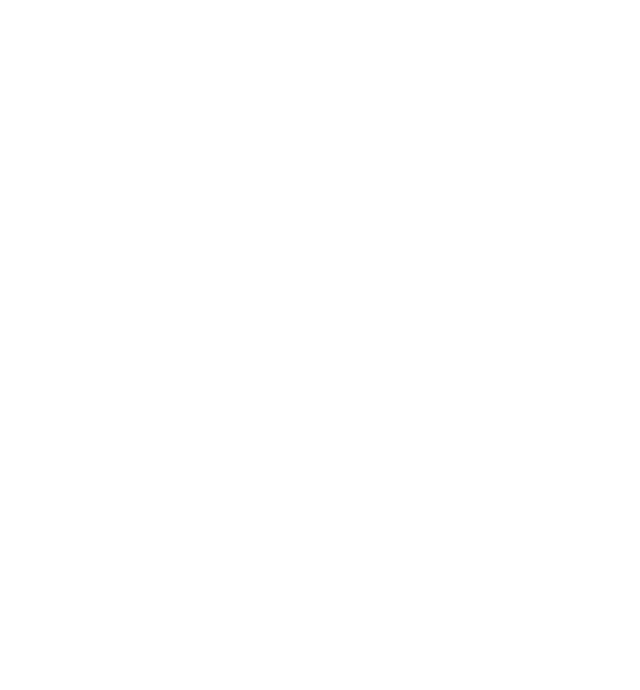
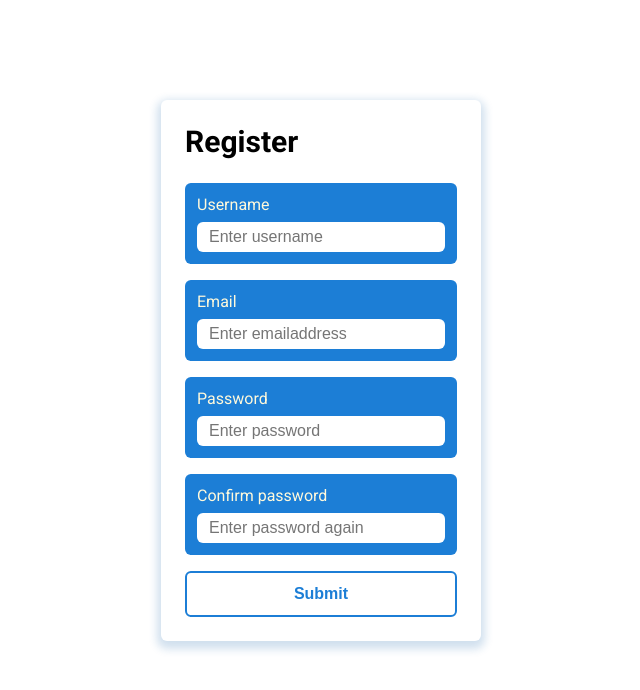
Before and after one commit to ArjanHoek/FormValidator, a plain HTML site: page index.html in a window 1280 px wide. Shown: the whole page, without its empty margins (319-959 px from the left). Drawn offline with Linux system fonts and the light colour scheme.

Commit message:
create html layout and add basic styles

```diff
--- a/index.html
+++ b/index.html
@@ -8,6 +8,31 @@
     <title>Form Validator</title>
   </head>
   <body>
+    <div class="form">
+      <header class="form-header">
+        <h2>Register</h2>
+      </header>
+      <div class="form-items">
+        <div class="form-item">
+          <label>Username</label>
+          <input placeholder="Enter username" />
+        </div>
+        <div class="form-item">
+          <label>Email</label>
+          <input placeholder="Enter emailaddress" />
+        </div>
+        <div class="form-item">
+          <label>Password</label>
+          <input placeholder="Enter password" />
+        </div>
+        <div class="form-item">
+          <label>Confirm password</label>
+          <input placeholder="Enter password again" />
+        </div>
+        <button class="form-item form-submit">Submit</button>
+      </div>
+    </div>
+
     <script src="script.js"></script>
   </body>
 </html>
--- a/style.css
+++ b/style.css
@@ -0,0 +1,76 @@
+@import url('https://fonts.googleapis.com/css2?family=Roboto:wght@400;500;700&display=swap');
+
+* {
+  margin: 0;
+  padding: 0;
+  box-sizing: border-box;
+}
+
+html {
+  font-size: 62.5%;
+}
+
+body {
+  font-family: 'Roboto', sans-serif;
+}
+
+.form {
+  font-size: 1.6rem;
+  width: 32rem;
+  margin: 10rem auto;
+  padding: 2.4rem;
+  border-radius: 0.6rem;
+  box-shadow: 0 0.4rem 0.8rem 0.4rem rgba(24, 100, 171, 0.2);
+}
+
+.form-header {
+  font-size: 2rem;
+  margin-bottom: 2.4rem;
+}
+
+.form-items {
+  display: flex;
+  flex-direction: column;
+  gap: 1.6rem;
+}
+
+.form-item {
+  font-size: inherit;
+  display: flex;
+  flex-direction: column;
+  gap: 0.8rem;
+  background-color: #1c7ed6;
+  padding: 1.2rem;
+  border-radius: 0.6rem;
+}
+
+.form-item label {
+  color: #fff9db;
+}
+
+.form-item input {
+  font-size: inherit;
+  padding: 0.6rem 1.2rem;
+  border: none;
+  outline: none;
+  border-radius: 0.6rem;
+}
+
+.form-item input:focus {
+}
+
+.form-submit {
+  background-color: #fff;
+  align-items: center;
+  color: #1c7ed6;
+  border: 0.2rem solid currentColor;
+  font-weight: 700;
+  cursor: pointer;
+  transition: all 200ms;
+}
+
+.form-submit:hover {
+  background-color: #1c7ed6;
+  color: #fff;
+  border-color: #1c7ed6;
+}
```
